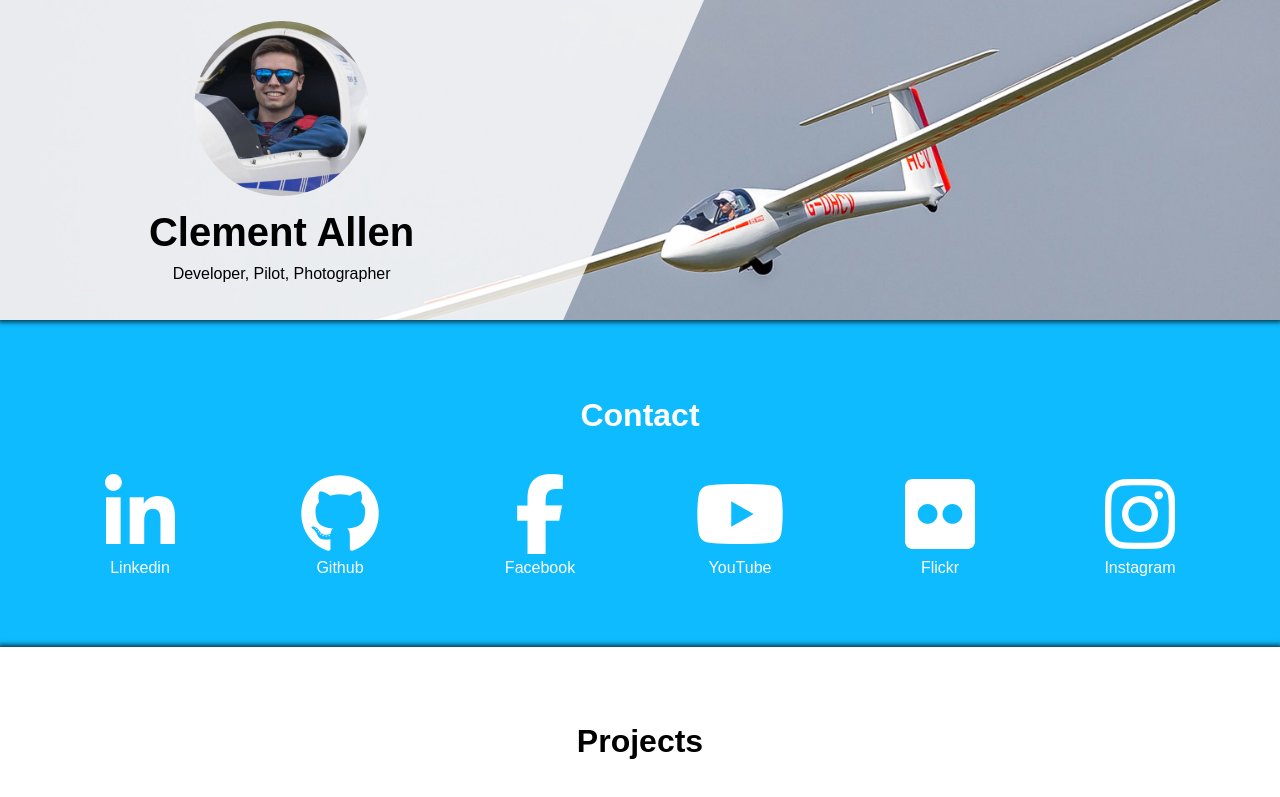
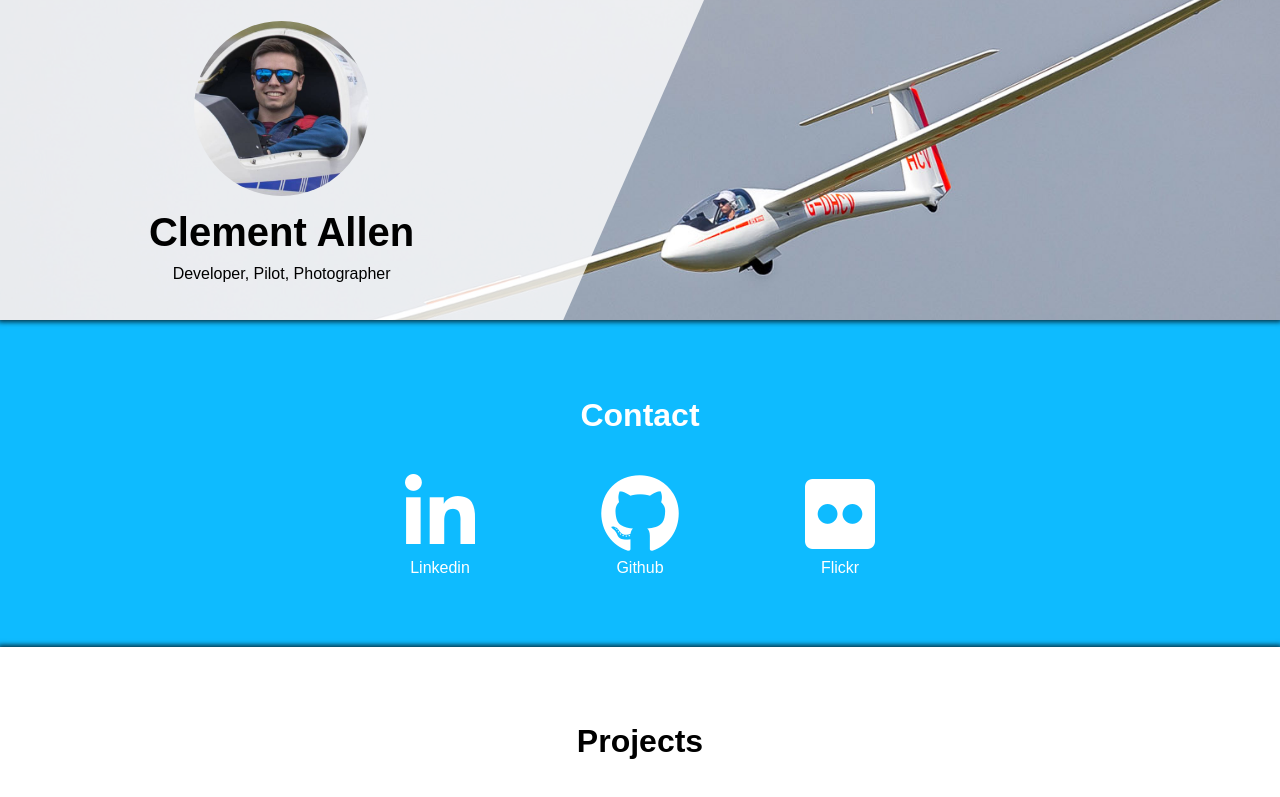
Before and after one commit to clementallen/clement, a website built with Parcel: page index.html in a window 1280 px wide. Shown: the top 797 px of the page. Built offline with nearby package versions, Linux system fonts and the light colour scheme.

Commit message:
Remove some social links

```diff
--- a/assets/sass/clement.scss
+++ b/assets/sass/clement.scss
@@ -133,12 +133,13 @@ a {
             .social {
                 display: grid;
                 grid-template-columns: repeat(auto-fill, minmax(33.333%, 1fr));
-                max-width: 1200px;
+                max-width: 600px;
                 margin: 0 auto;
 
                 @include mixins.md {
-                    grid-template-columns: repeat(auto-fill, minmax(16.666%, 1fr));
+                    grid-template-columns: repeat(auto-fill, minmax(33.333%, 1fr));
                 }
+
                 &-link {
                     margin-bottom: 20px;
 
--- a/index.html
+++ b/index.html
@@ -38,30 +38,9 @@
                     </div>
 
                     <div class="social-link">
-                        <a href="https://facebook.com/clementallenphotography">
-                            <i class="fa fa-5x fa-facebook" aria-hidden="true"></i>
-                            <div class="title">Facebook</div>
-                        </a>
-                    </div>
-
-                    <div class="social-link">
-                        <a href="https://www.youtube.com/c/clementallen">
-                            <i class="fa fa-5x fa-youtube" aria-hidden="true"></i>
-                            <div class="title">YouTube</div>
-                        </a>
-                    </div>
-
-                    <div class="social-link">
                         <a href="https://www.flickr.com/photos/clementallen">
                             <i class="fa fa-5x fa-flickr" aria-hidden="true"></i>
                             <div class="title">Flickr</div>
-                        </a>
-                    </div>
-
-                    <div class="social-link">
-                        <a href="https://www.instagram.com/clementallen/">
-                            <i class="fa fa-5x fa-instagram" aria-hidden="true"></i>
-                            <div class="title">Instagram</div>
                         </a>
                     </div>
                 </div>
```
